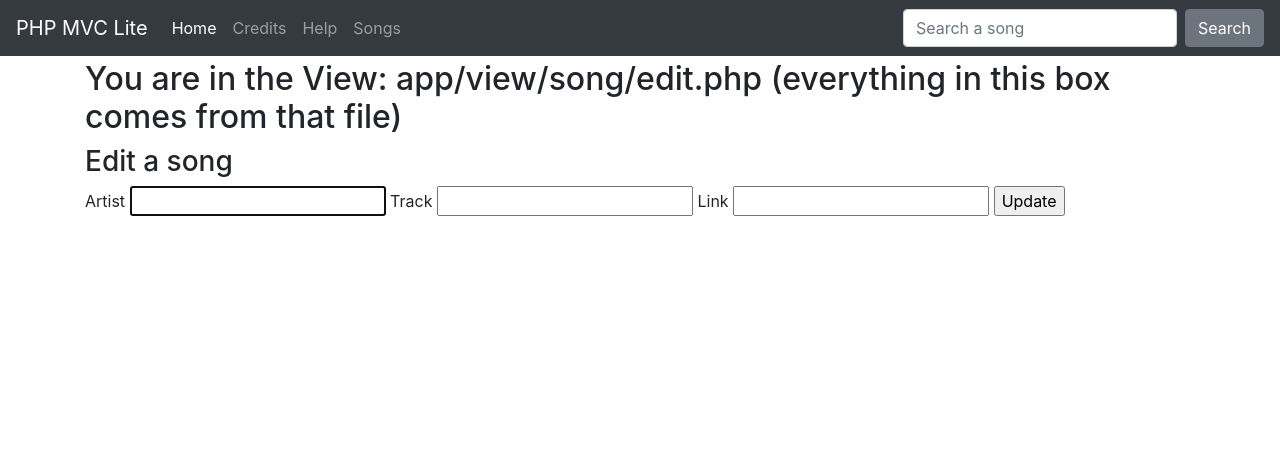
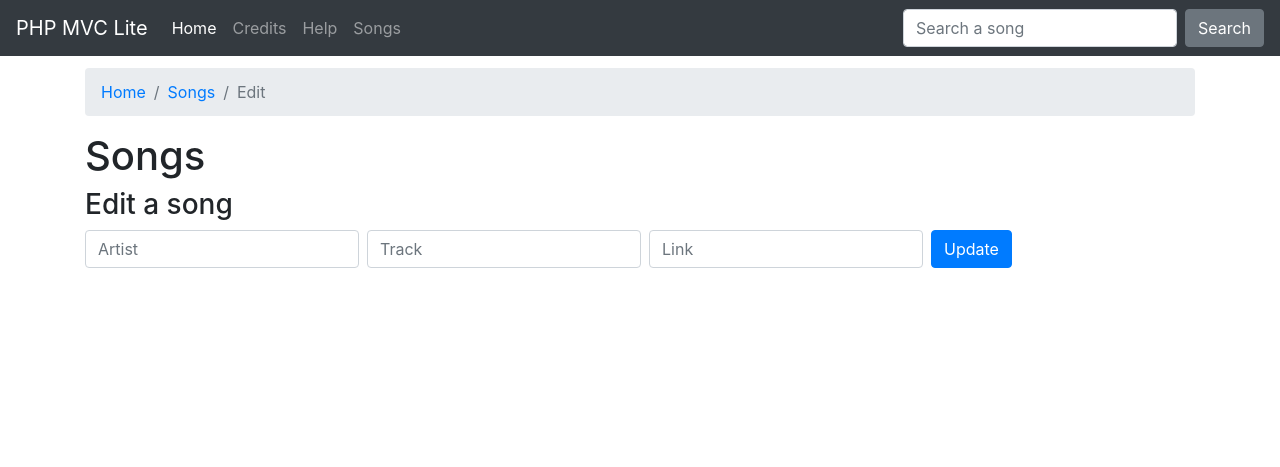
Before and after one commit to sistematico/php-mvc-lite, a PHP site: template app/view/songs/edit.php in a window 1280 px wide. Shown: the top 467 px of the page. Run offline with PHP 8.4, Linux system fonts and the light colour scheme; the template is opened without the code that fills it, so the values that code supplies are empty; some libraries are stand-ins or nearby versions.

Commit message:
First stable release

```diff
--- a/app/view/_templates/header.php
+++ b/app/view/_templates/header.php
@@ -12,7 +12,7 @@
 <body>
     <header>
         <nav class="navbar navbar-expand-md navbar-dark fixed-top bg-dark">
-            <a class="navbar-brand" href="#">PHP MVC Lite</a>
+            <a class="navbar-brand" href="<?php echo URL; ?>">PHP MVC Lite</a>
             <button class="navbar-toggler" type="button" data-toggle="collapse" data-target="#navbarsExampleDefault" aria-controls="navbarsExampleDefault" aria-expanded="false" aria-label="Toggle navigation">
                 <span class="navbar-toggler-icon"></span>
             </button>
--- a/app/view/songs/edit.php
+++ b/app/view/songs/edit.php
@@ -1,17 +1,30 @@
 <main role="main" class="container">
-    <h2>You are in the View: app/view/song/edit.php (everything in this box comes from that file)</h2>
-    <!-- add song form -->
-    <div>
-        <h3>Edit a song</h3>
-        <form action="<?php echo URL; ?>songs/updatesong" method="POST">
-            <label>Artist</label>
-            <input autofocus type="text" name="artist" value="<?php echo htmlspecialchars($song->artist, ENT_QUOTES, 'UTF-8'); ?>" required />
-            <label>Track</label>
-            <input type="text" name="track" value="<?php echo htmlspecialchars($song->track, ENT_QUOTES, 'UTF-8'); ?>" required />
-            <label>Link</label>
-            <input type="text" name="link" value="<?php echo htmlspecialchars($song->link, ENT_QUOTES, 'UTF-8'); ?>" />
-            <input type="hidden" name="song_id" value="<?php echo htmlspecialchars($song->id, ENT_QUOTES, 'UTF-8'); ?>" />
-            <input type="submit" name="submit_update_song" value="Update" />
-        </form>
-    </div>
+
+    <nav aria-label="breadcrumb" class="mt-2">
+        <ol class="breadcrumb">
+            <li class="breadcrumb-item"><a href="<?php echo URL; ?>">Home</a></li>
+            <li class="breadcrumb-item"><a href="<?php echo URL; ?>songs">Songs</a></li>
+            <li class="breadcrumb-item active" aria-current="page">Edit</li>
+        </ol>
+    </nav>
+
+    <h1>Songs</h1>
+    <h3>Edit a song</h3>
+
+    <form class="form-inline" action="<?php echo URL; ?>songs/updatesong" method="post">
+        <div class="form-group mb-2 mr-2">
+            <label for="artist" class="sr-only">Artist</label>
+            <input name="artist" type="text" class="form-control" id="artist" placeholder="Artist" value="<?php echo htmlspecialchars($song->artist, ENT_QUOTES, 'UTF-8'); ?>" required />
+        </div>
+        <div class="form-group mb-2 mr-2">
+            <label for="track" class="sr-only">Track</label>
+            <input name="track" type="text" class="form-control" id="track" placeholder="Track" value="<?php echo htmlspecialchars($song->track, ENT_QUOTES, 'UTF-8'); ?>" required />
+        </div>
+        <div class="form-group mb-2 mr-2">
+            <label for="link" class="sr-only">Link</label>
+            <input name="link" type="text" class="form-control" id="link" placeholder="Link" value="<?php echo htmlspecialchars($song->link, ENT_QUOTES, 'UTF-8'); ?>" />
+        </div>
+        <input type="hidden" name="song_id" value="<?php echo htmlspecialchars($song->id, ENT_QUOTES, 'UTF-8'); ?>" />
+        <button name="submit_update_song" type="submit" class="btn btn-primary mb-2">Update</button>
+    </form>
 </main>
--- a/app/view/songs/search.php
+++ b/app/view/songs/search.php
@@ -1,7 +1,8 @@
 <main role="main" class="container">
 
-    <nav aria-label="breadcrumb">
+    <nav aria-label="breadcrumb" class="mt-2">
         <ol class="breadcrumb">
+            <li class="breadcrumb-item"><a href="<?php echo URL; ?>">Home</a></li>
             <li class="breadcrumb-item"><a href="<?php echo URL; ?>songs">Songs</a></li>
             <li class="breadcrumb-item active" aria-current="page">Search</li>
         </ol>
@@ -29,7 +30,7 @@
                 <td><?php if (isset($song['track'])) echo htmlspecialchars($song['track'], ENT_QUOTES, 'UTF-8'); ?></td>
                 <td>
                     <?php if (isset($song['link'])) { ?>
-                        <a href="<?php echo htmlspecialchars($song['link'], ENT_QUOTES, 'UTF-8'); ?>"><?php echo htmlspecialchars($song['link'], ENT_QUOTES, 'UTF-8'); ?></a>
+                        <a href="<?php echo htmlspecialchars($song['link'], ENT_QUOTES, 'UTF-8'); ?>" target="_blank"><?php echo htmlspecialchars($song['link'], ENT_QUOTES, 'UTF-8'); ?></a>
                     <?php } ?>
                 </td>
                 <td><a onClick="javascript: return confirm('Are you sure you want to delete?');" href="<?php echo URL . 'songs/deletesong/' . htmlspecialchars($song['id'], ENT_QUOTES, 'UTF-8'); ?>">delete</a></td>
```
Also changed, not shown: app/view/pages/credits.php (+8 -0 lines), app/view/pages/error.php (+7 -0 lines), app/view/pages/help.php (+10 -1 lines), app/view/pages/index.php (+8 -3 lines), app/view/songs/index.php (+11 -4 lines).
